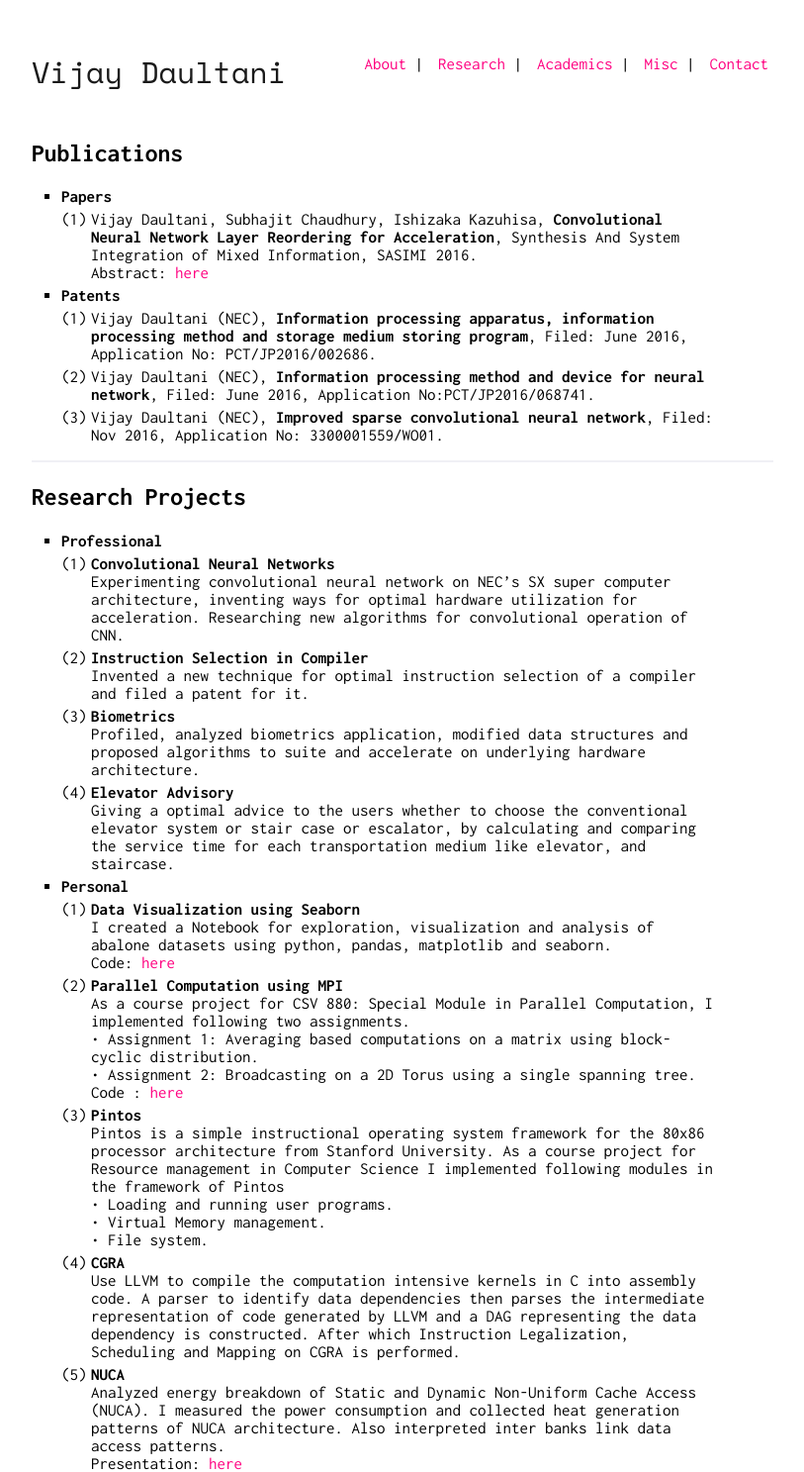
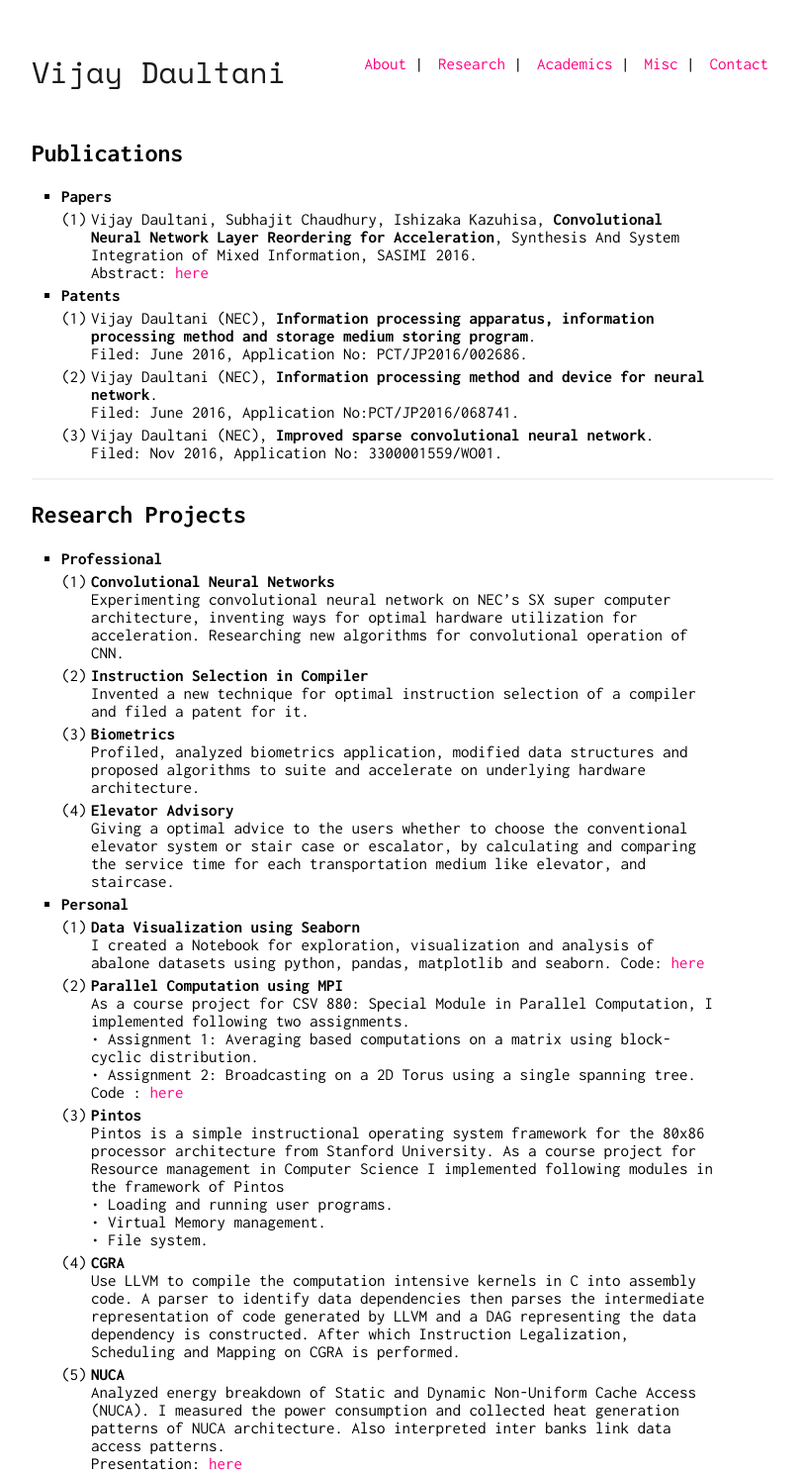
Before and after one commit to vijaydaultani/vijaydaultani.github.io, a Jekyll site: the page built from research.md, in a window 1280 px wide. Shown: the whole page at 99% size, without its empty margins (233-1046 px from the left). Built offline with Jekyll 4.4.1, drawn with Linux system fonts in a browser that asks for light colours; our own code applies the rules of GitHub Pages for plain Markdown files; some of the changed lines change nothing that is shown.

Commit message:
Indenting for new line

```diff
--- a/research.md
+++ b/research.md
@@ -10,9 +10,12 @@
   Abstract: [here](http://tsys.jp/sasimi/2016/program/program_abst.html#R1-15)
 
 * **Patents**
-  1. Vijay Daultani (NEC), **Information processing apparatus, information processing method and storage medium storing program**, Filed: June 2016, Application No: PCT/JP2016/002686.
-  2. Vijay Daultani (NEC), **Information processing method and device for neural network**, Filed: June 2016, Application No:PCT/JP2016/068741.
-  3. Vijay Daultani (NEC), **Improved sparse convolutional neural network**, Filed: Nov 2016, Application No: 3300001559/WO01.
+  1. Vijay Daultani (NEC), **Information processing apparatus, information processing method and storage medium storing program**.
+     Filed: June 2016, Application No: PCT/JP2016/002686.
+  2. Vijay Daultani (NEC), **Information processing method and device for neural network**.
+     Filed: June 2016, Application No:PCT/JP2016/068741.
+  3. Vijay Daultani (NEC), **Improved sparse convolutional neural network**.
+     Filed: Nov 2016, Application No: 3300001559/WO01.
 
 ---
 
```
Also changed, not shown: contact.md (line endings or trailing spaces).
